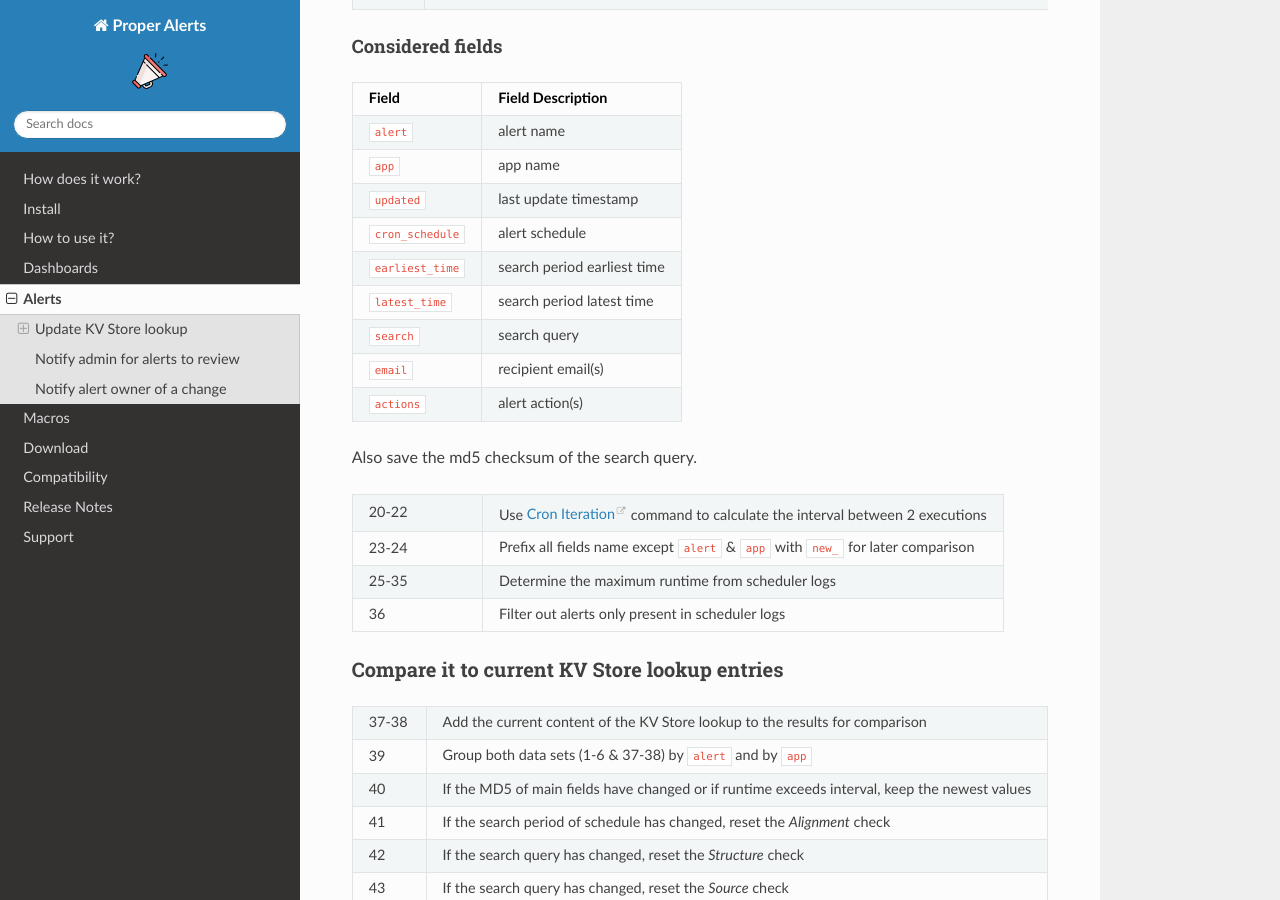
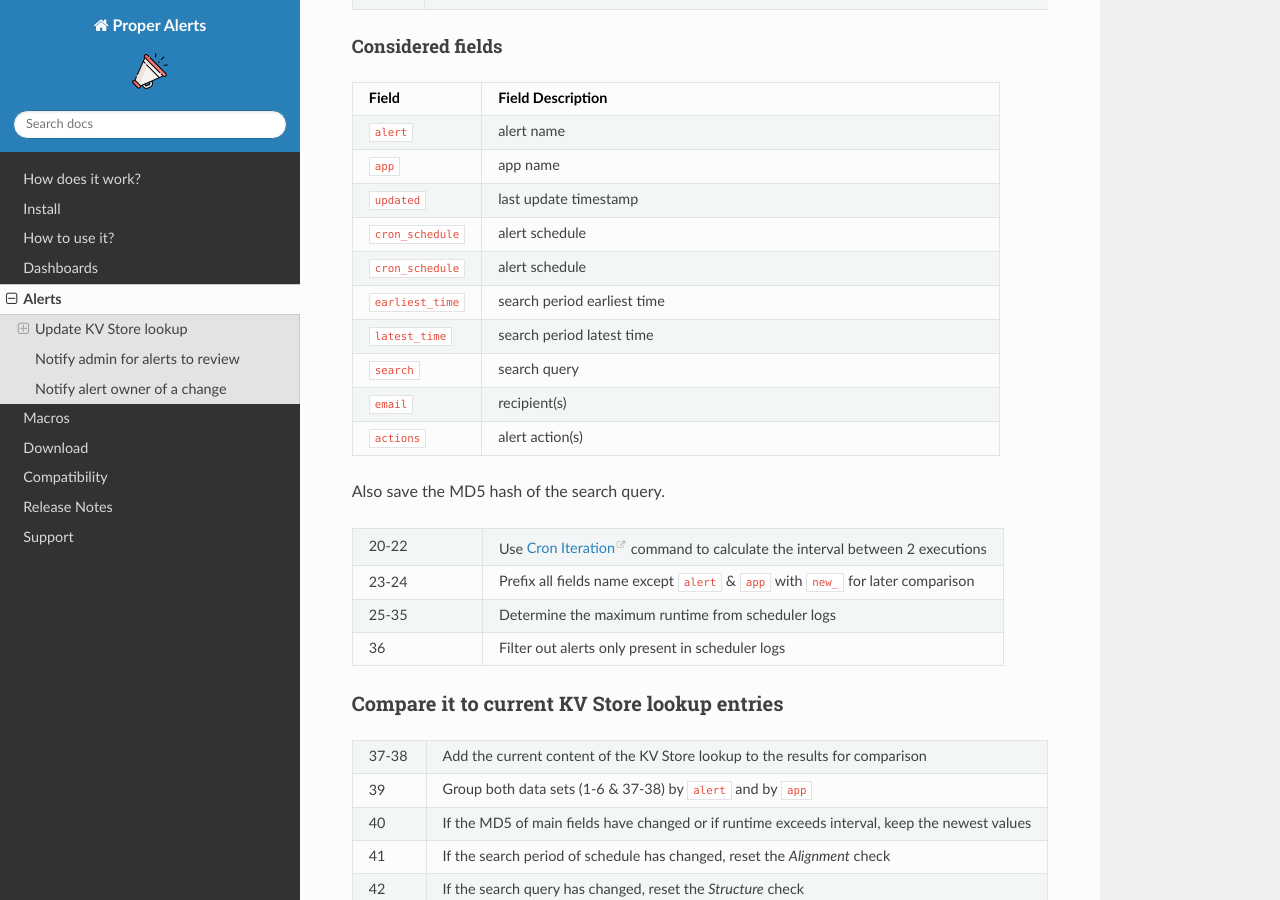
Before and after one commit to a-l-h/splunk-app-proper-alerts, a Sphinx documentation site: the page built from doc/alerts.rst, in a window 1280 px wide and 900 px high, scrolled down 718 px. Built offline with Sphinx 7.4.7 and the Read the Docs theme 2.0.0, drawn with Linux system fonts in a browser that asks for light colours; pages that are not in the unit, such as notebooks, are missing from menus.

Commit message:
Update alerts.rst

```diff
--- a/doc/alerts.rst
+++ b/doc/alerts.rst
@@ -45,29 +45,34 @@ Search for active alerts
 Considered fields
 *****************
 
-+-------------------+-----------------------------+
-| Field             | Field Description           |
-+===================+=============================+
-| ``alert``         | alert name                  |
-+-------------------+-----------------------------+
-| ``app``           | app name                    |
-+-------------------+-----------------------------+
-| ``updated``       | last update timestamp       |
-+-------------------+-----------------------------+
-| ``cron_schedule`` | alert schedule              |
-+-------------------+-----------------------------+
-| ``earliest_time`` | search period earliest time |
-+-------------------+-----------------------------+
-| ``latest_time``   | search period latest time   |
-+-------------------+-----------------------------+
-| ``search``        | search query                |
-+-------------------+-----------------------------+
-| ``email``         | recipient email(s)          |
-+-------------------+-----------------------------+
-| ``actions``       | alert action(s)             |
-+-------------------+-----------------------------+
+.. list-table::
+   :widths: 20 80
+   :header-rows: 1
 
-Also save the md5 checksum of the search query.
+   * - Field
+     - Field Description
+   * - ``alert``
+     - alert name
+   * - ``app``
+     - app name
+   * - ``updated``
+     - last update timestamp
+   * - ``cron_schedule``
+     - alert schedule
+   * - ``cron_schedule``
+     - alert schedule
+   * - ``earliest_time``
+     - search period earliest time
+   * - ``latest_time``
+     - search period latest time
+   * - ``search``
+     - search query
+   * - ``email``
+     - recipient(s)
+   * - ``actions``
+     - alert action(s)
+
+Also save the MD5 hash of the search query.
 
 .. list-table::
    :widths: 20 80
```
